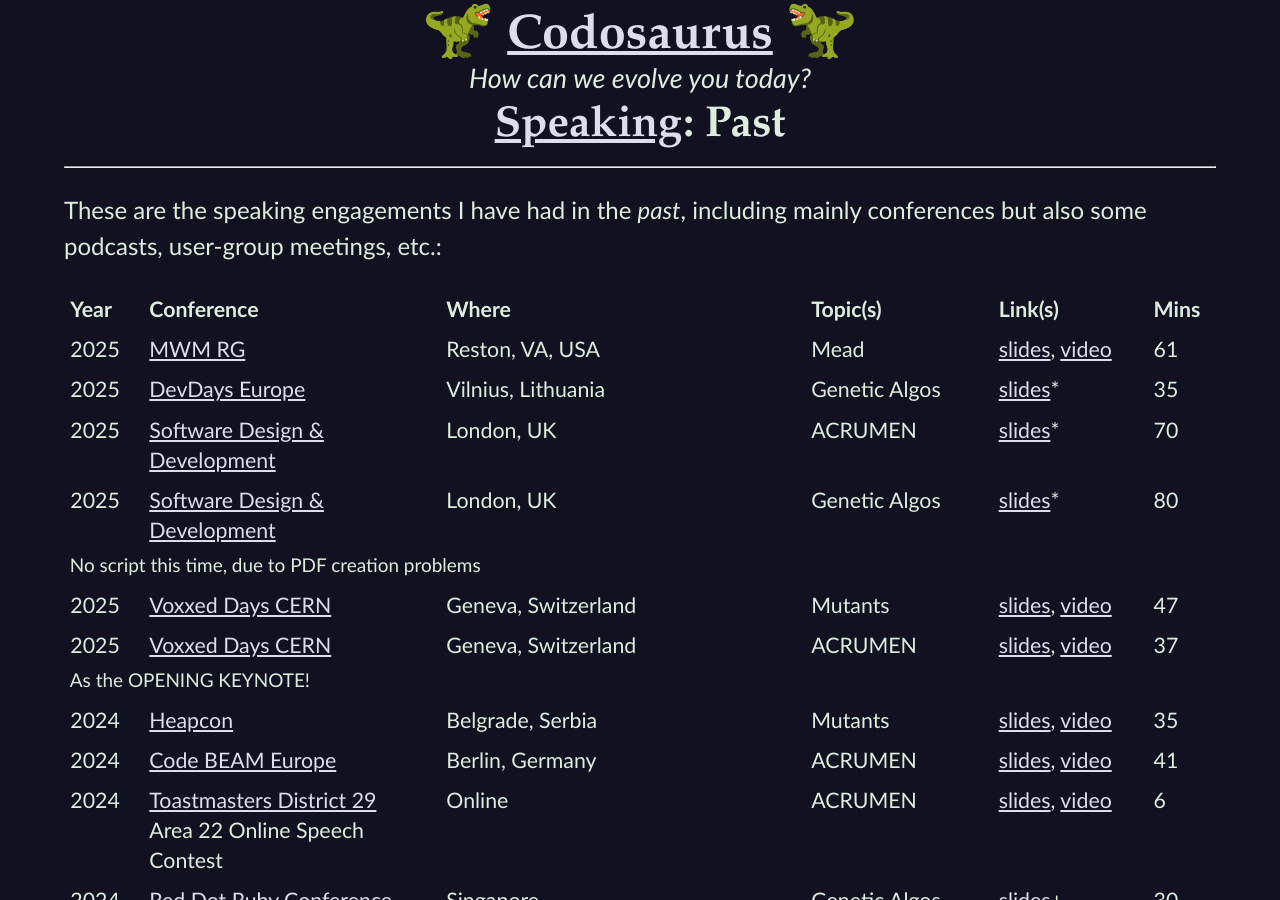
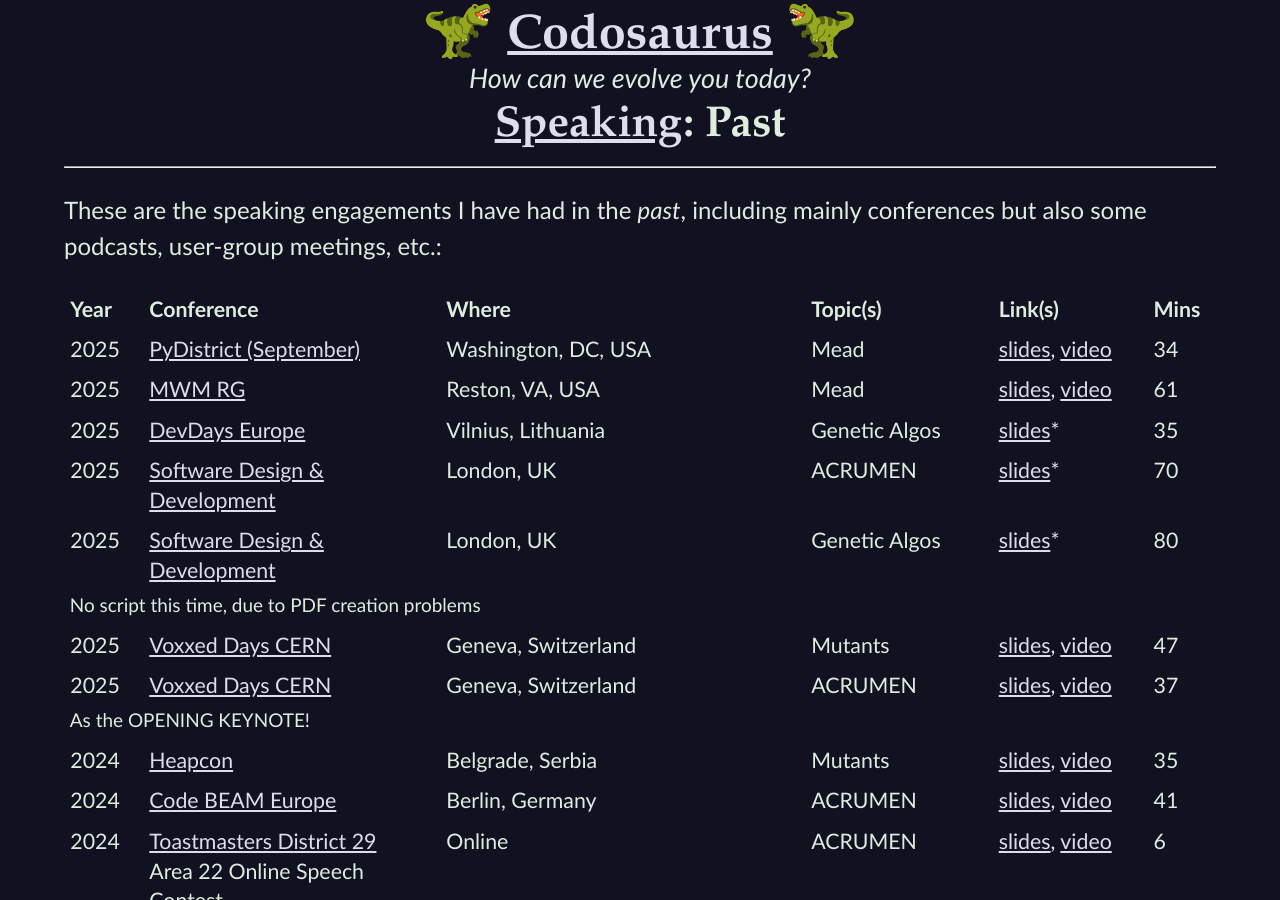
Before and after one commit to CodosaurusLLC/CodosaurusLLC.github.io, a Jekyll site: the page built from speaking/past.md, in a window 1280 px wide and 900 px high. Built offline with Jekyll 4.4.1, drawn with Linux system fonts in a browser that asks for light colours.

Commit message:
add PyDistrict September 2025 "Kill All Mutants"

```diff
--- a/speaking/past.md
+++ b/speaking/past.md
@@ -21,6 +21,18 @@
     </tr>
   </thead>
   <tbody>
+
+    <tr>
+      <td class="numeric">2025</td>
+      <td><a href="https://luma.com/pydistrict" rel="nofollow" target="_new">PyDistrict (September)</a></td>
+      <td>Washington, DC, USA</td>
+      <td>Mead</td>
+      <td>
+        <a href="/reds/mutants-pydist-25-slides" target="_new">slides</a>,
+        <a href="https://youtu.be/JTMOFAYMg8E" target="_new">video</a>
+      </td>
+      <td class="numeric">34</td>
+    </tr>
 
     <tr>
       <td class="numeric">2025</td>
```
